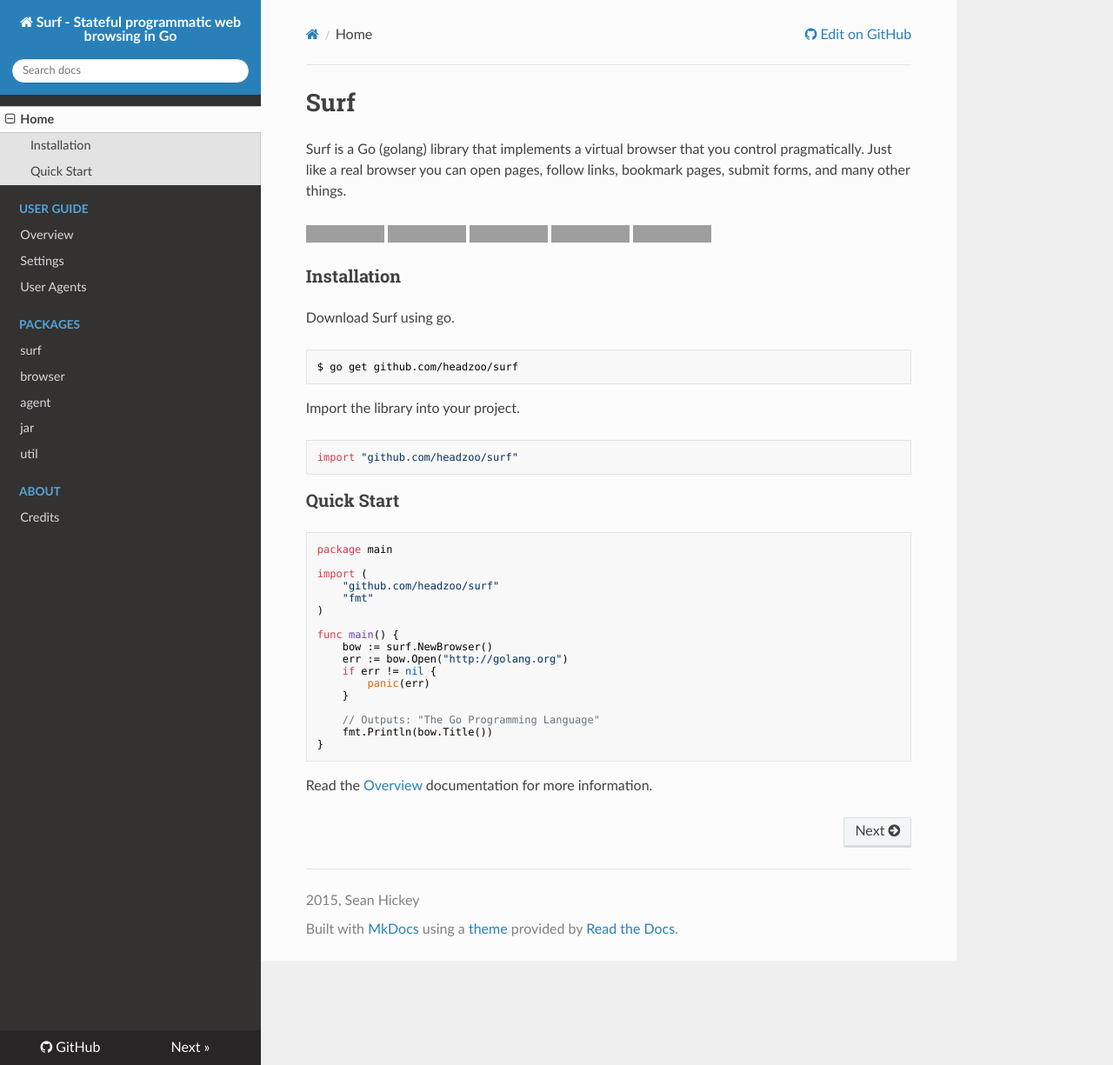
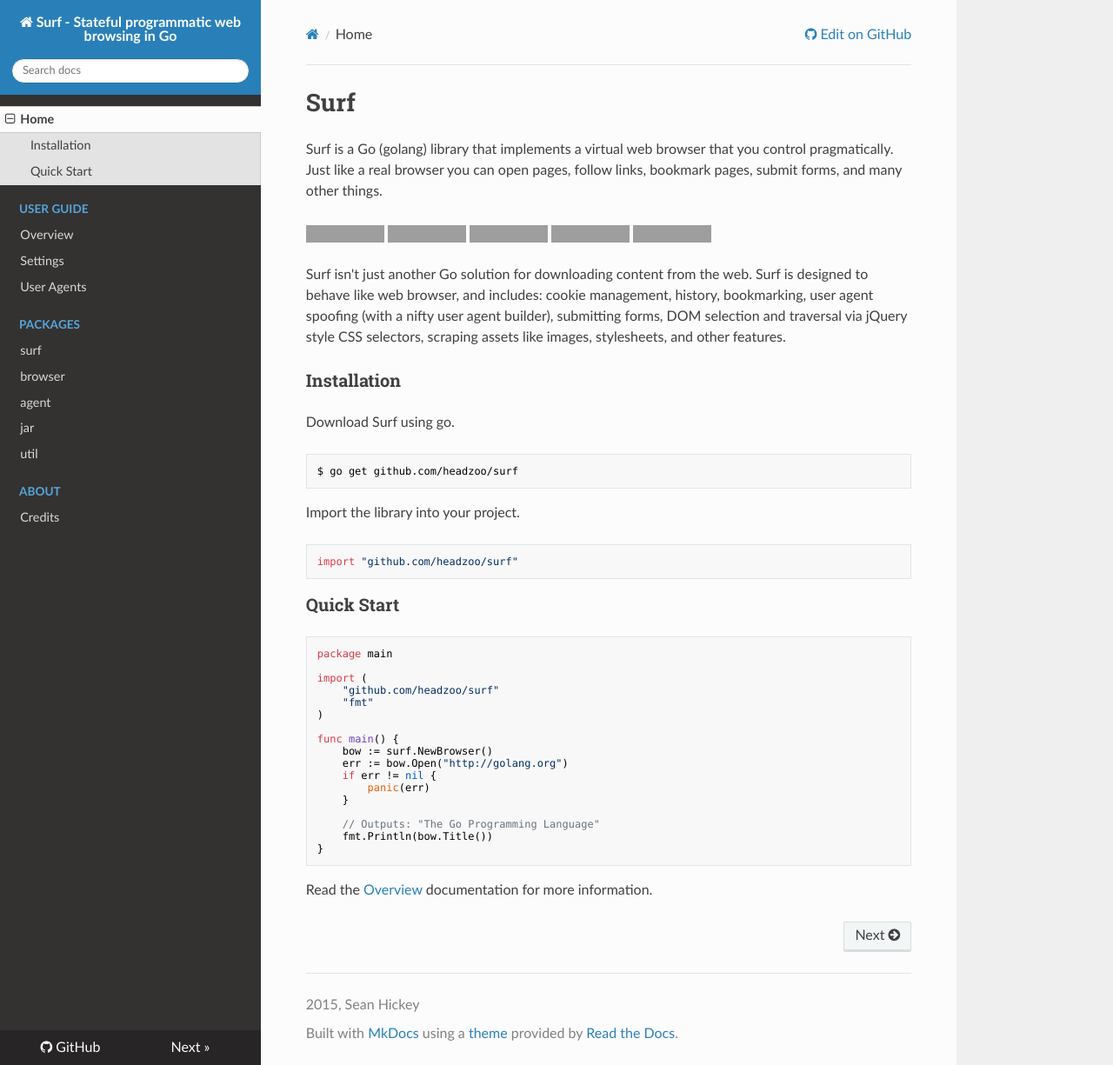
Before and after one commit to headzoo/surf, an MkDocs documentation site: the page built from docs/index.md, in a window 1280 px wide and 1225 px high. Shown: the whole window at 87% size. Built offline with MkDocs 1.6.1, drawn with Linux system fonts in a browser that asks for light colours; nearby versions of some CDN libraries; old or Windows-style settings are respelled for this version of MkDocs; grey boxes are pictures that could not be loaded.

Commit message:
Updated docs
[ci skip]

```diff
--- a/docs/index.md
+++ b/docs/index.md
@@ -1,5 +1,5 @@
 # Surf
-Surf is a Go (golang) library that implements a virtual browser that you control pragmatically. Just like a real
+Surf is a Go (golang) library that implements a virtual web browser that you control pragmatically. Just like a real
 browser you can open pages, follow links, bookmark pages, submit forms, and many other things.
 
 [![Build Status](https://img.shields.io/travis/headzoo/surf/master.svg?style=flat-square)](https://travis-ci.org/headzoo/surf)
@@ -7,6 +7,11 @@ browser you can open pages, follow links, bookmark pages, submit forms, and many
 [![MIT License](https://img.shields.io/badge/license-MIT-blue.svg?style=flat-square)](https://raw.githubusercontent.com/headzoo/surf/master/LICENSE.md)
 [![GitHub Stars](https://img.shields.io/github/stars/headzoo/surf.svg?style=flat-square)](https://github.com/headzoo/surf/stargazers)
 [![GitHub Forks](https://img.shields.io/github/forks/headzoo/surf.svg?style=flat-square)](https://github.com/headzoo/surf/network)
+
+Surf isn't just another Go solution for downloading content from the web. Surf is designed to behave like web
+browser, and includes: cookie management, history, bookmarking, user agent spoofing (with a nifty user agent
+builder), submitting forms, DOM selection and traversal via jQuery style CSS selectors, scraping assets like images,
+stylesheets, and other features.
 
 
 ### Installation
```
